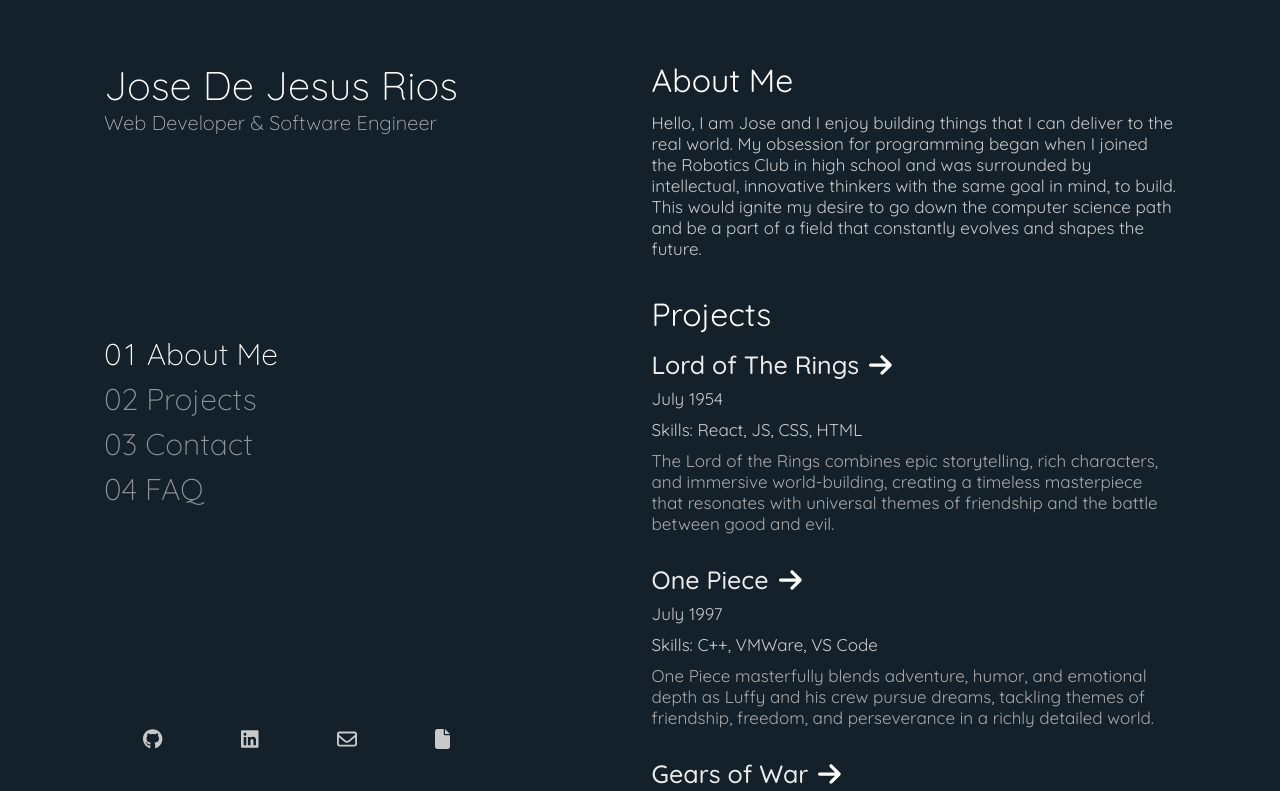
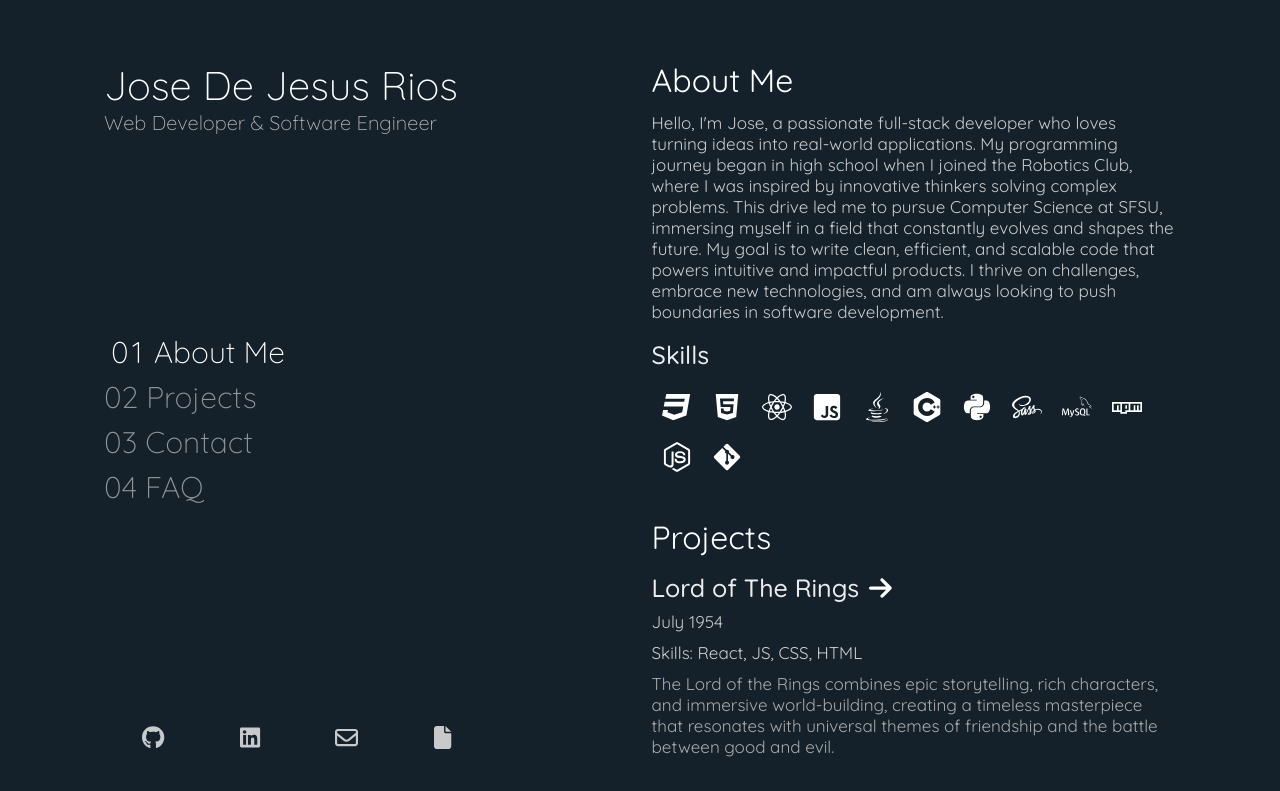
Before and after one commit to josedrios/portfolio-website, a React (Vite) app: page / in a window 1280 px wide. Shown: the top 791 px of the page. Built offline with nearby package versions, Linux system fonts and the light colour scheme; the HTML template or start-up script is replaced by a standard one.

Commit message:
Added skills icon section, revised about me paragraph

```diff
--- a/package.json
+++ b/package.json
@@ -19,6 +19,7 @@
     "react": "^18.3.1",
     "react-dom": "^18.3.1",
     "react-fade-in": "^2.0.1",
+    "react-icons": "^5.4.0",
     "sass": "^1.77.8"
   },
   "devDependencies": {
--- a/src/AboutMe.jsx
+++ b/src/AboutMe.jsx
@@ -1,12 +1,32 @@
-import * as React from 'react'
-import Info from './info.json'
+import * as React from "react";
+import Info from "./info.json";
+
+import { FaCss3, FaHtml5, FaReact, FaJava, FaPython, FaSass, FaNodeJs, FaGitAlt, FaJsSquare, FaNpm } from "react-icons/fa";
+import { SiMysql, SiCplusplus } from "react-icons/si";
 
 function AboutMe() {
-    return (
-        <div className='content-item' id='about-me-section'>
-            <h1 id='about-me' className='content-item-header'>About Me</h1>
-            <p className='content-item-body'>{Info.aboutme}</p>
-        </div>
-    )
+  return (
+    <div className="content-item" id="about-me-section">
+      <h1 id="about-me" className="content-item-header">
+        About Me
+      </h1>
+      <p className="content-item-body">{Info.aboutme}</p>
+      <h1 id="skills-header">Skills</h1>
+      <div id="skills-section">
+  <FaCss3 title="CSS3" />
+  <FaHtml5 title="HTML5" />
+  <FaReact title="React.js" />
+  <FaJsSquare title="JavaScript" />
+  <FaJava title="Java" />
+  <SiCplusplus title="C++" />
+  <FaPython title="Python" />
+  <FaSass title="SASS" />
+  <SiMysql title="MySQL" />
+  <FaNpm title="NPM" />
+  <FaNodeJs title="Node.js" />
+  <FaGitAlt title="Git" />
+</div>
+    </div>
+  );
 }
-export default AboutMe
+export default AboutMe;
--- a/src/info.json
+++ b/src/info.json
@@ -1,5 +1,5 @@
 {
-    "aboutme": "Hello, I am Jose and I enjoy building things that I can deliver to the real world. My obsession for programming began when I joined the Robotics Club in high school and was surrounded by intellectual, innovative thinkers with the same goal in mind, to build. This would ignite my desire to go down the computer science path and be a part of a field that constantly evolves and shapes the future. ",
+    "aboutme": "Hello, I'm Jose, a passionate full-stack developer who loves turning ideas into real-world applications. My programming journey began in high school when I joined the Robotics Club, where I was inspired by innovative thinkers solving complex problems. This drive led me to pursue Computer Science at SFSU, immersing myself in a field that constantly evolves and shapes the future. My goal is to write clean, efficient, and scalable code that powers intuitive and impactful products. I thrive on challenges, embrace new technologies, and am always looking to push boundaries in software development.",
     "projects": [
         {
             "title": "Lord of The Rings",
--- a/src/styles/layout/_content-item.scss
+++ b/src/styles/layout/_content-item.scss
@@ -29,3 +29,21 @@
     color: white;
     font-weight: 450;
 }
+
+#skills-header {
+    margin-top: 5px !important;
+    color: rgb(236, 236, 236);
+    font-size: 25px;
+    font-weight: 450;
+}
+
+#skills-section {
+    display: flex;
+    justify-content: left;
+    flex-wrap: wrap;
+
+    svg {
+        font-size: 30px;
+        margin: 10px;
+    }
+}
--- a/src/styles/layout/_header.scss
+++ b/src/styles/layout/_header.scss
@@ -54,7 +54,6 @@
         a:hover{
             color: white;
             cursor: pointer;
-            transform: translateX(7px);
         }
     }
 
@@ -71,10 +70,11 @@
 
 .nav-link.active {
     color: white !important;
+    transform: translateX(7px);
 }
 
 .icon {
-    font-size: 20px;
+    font-size: 23px;
     transition: visibility .07s ease;
 }
 
@@ -89,7 +89,6 @@
 @media (max-width: 970px){
     #links-section{
         max-width: 355px;
-        padding: 20px 10px;
     }
 }
 
```
Also changed, not shown: 1 other file (tests, documents, lock files or other folders).
